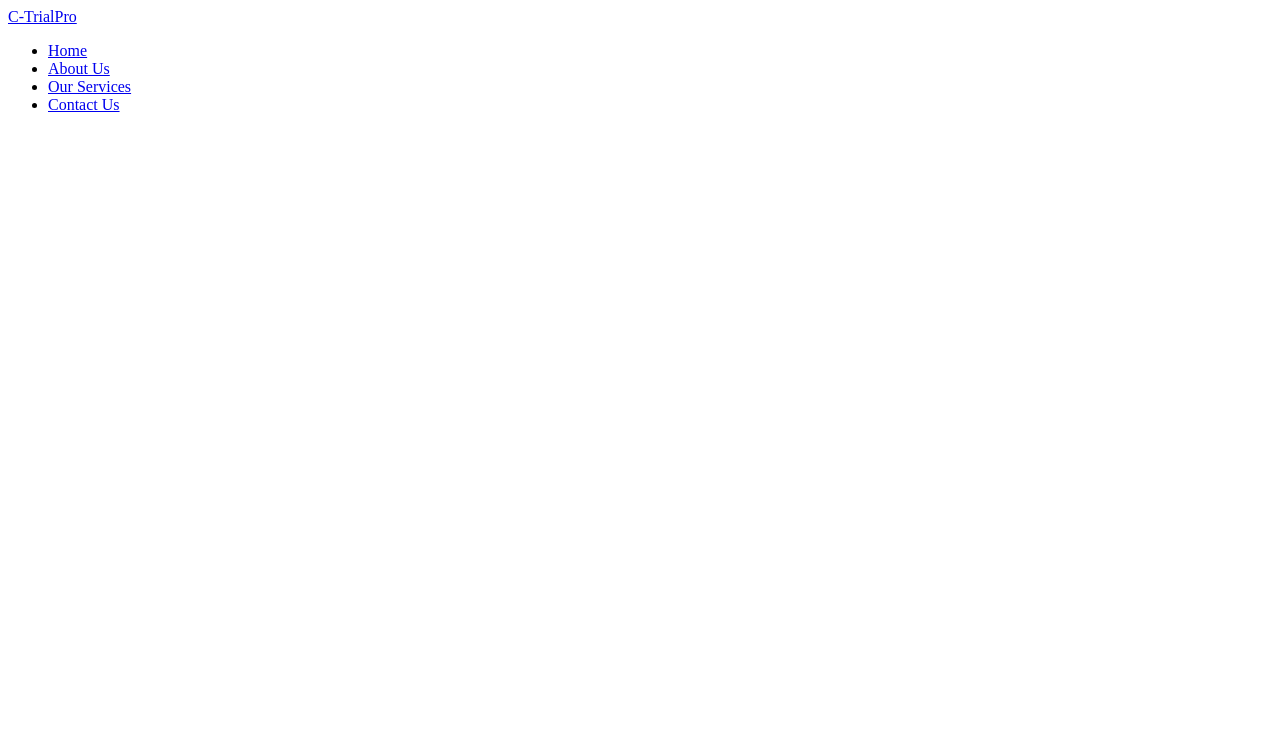
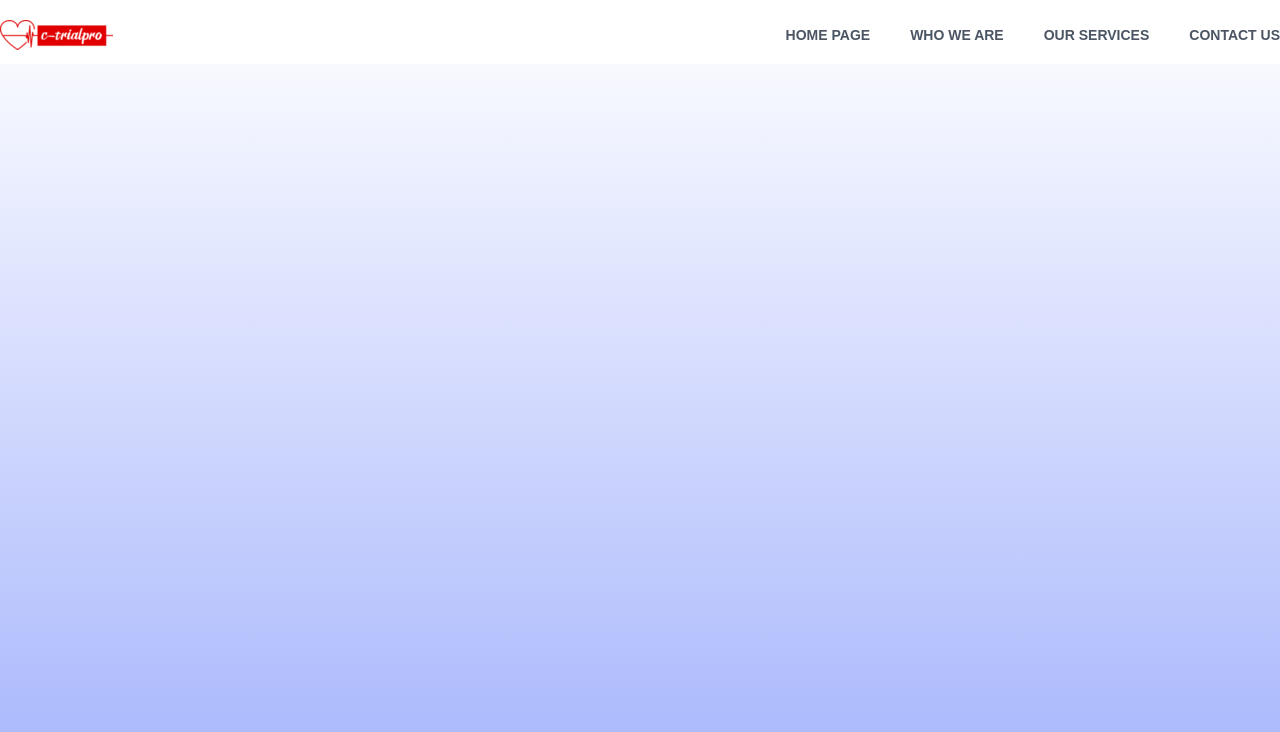
Before and after one commit to SabyasachiNITD/CTrialPro, a plain HTML site: page build/index.html in a window 1280 px wide. Drawn offline with Linux system fonts and the light colour scheme.

Commit message:
Navbar Created Successfully

```diff
--- a/build/index.html
+++ b/build/index.html
@@ -3,34 +3,35 @@
 <head>
     <meta charset="UTF-8">
     <meta name="viewport" content="width=device-width, initial-scale=1.0">
-    <title>Document</title>
+    <link rel="stylesheet" href="./css/style.css">
+    <link href="https://fonts.googleapis.com/css2?family=Nunito+Sans:ital,opsz,wght@0,6..12,200..1000;1,6..12,200..1000&display=swap" rel="stylesheet">
+    <title>CTrialPro</title>
 </head>
-<body>
-    <!-- Navbar Section -->
-    <nav class="navbar">
-        <div class="navbar__container">
-            <a href="#home" id="navbar_logo">C-TrialPro</a>
-            <div class="navbar__toggle" id="mobile">
-                <span class="bar"></span>
-                <span class="bar"></span>
-                <span class="bar"></span>
+<body class="font-nunito">
+    <!-- bg setup -->
+    <div class="h-1/2 sm:h-screen bg-gradient-to-t from-indigo-300 dark:from-slate-800 dark:to-slate-900 relative overflow-hidden">
+        <!-- navbar -->
+        <nav class="w-full fixed top-0 h-16 bg-white z-10 dark:bg-slate-900">
+            <div class="container mx-auto py-5 flex items-center justify-between">
+                <div class="flex items-center">
+                    <img src="../src/logo_final.png" alt="CTrialPro">
                 </div>
-            <ul class="navbar__menu">
-                <li class="navbar__item">
-                    <a href="#home" class="navbar__links" id="home-page">Home</a>
+                <ul class="hidden md:flex space-x-10 text-gray-600 dark:text-gray-100 font-bold text-sm uppercase">
+                    <li>
+                        <a href="#">Home Page</a>
                     </li>
-                <li class="navbar__item">
-                    <a href="#about" class="navbar__links" id="about-us-page">About Us</a>
+                    <li>
+                        <a href="#">Who We Are</a>
                     </li>
-                <li class="navbar__item">
-                    <a href="#service" class="navbar__links" id="services-page">Our Services</a>
+                    <li>
+                        <a href="#">Our Services</a>
                     </li>
-                <li class="navbar__item">
-                    <a href="#contact" class="navbar__links" id="contact-us-page">Contact Us</a>
+                    <li>
+                        <a href="#">Contact Us</a>
                     </li>
                 </ul>
             </div>
         </nav>
-
+    </div>
 </body>
 </html>
--- a/tailwind.config.js
+++ b/tailwind.config.js
@@ -2,7 +2,17 @@
 module.exports = {
   content: ['./build/*.html'],
   theme: {
-    extend: {},
+    extend: {
+      screens: {
+        sm : "360px",
+        md:"768px",
+        lg:"1024px",
+        xl:"1280px",
+      }
+    },
+    fontFamily: {
+      nunito: ['Nunito','sans-serif']
+    }
   },
   plugins: [],
 }
```
Also changed, not shown: build/css/style.css, src/icon.ico (added), src/icon1.ico (added), src/logo.png (added), src/logo_final.png (added). Lines whose indentation alone changed are shown as unchanged.
